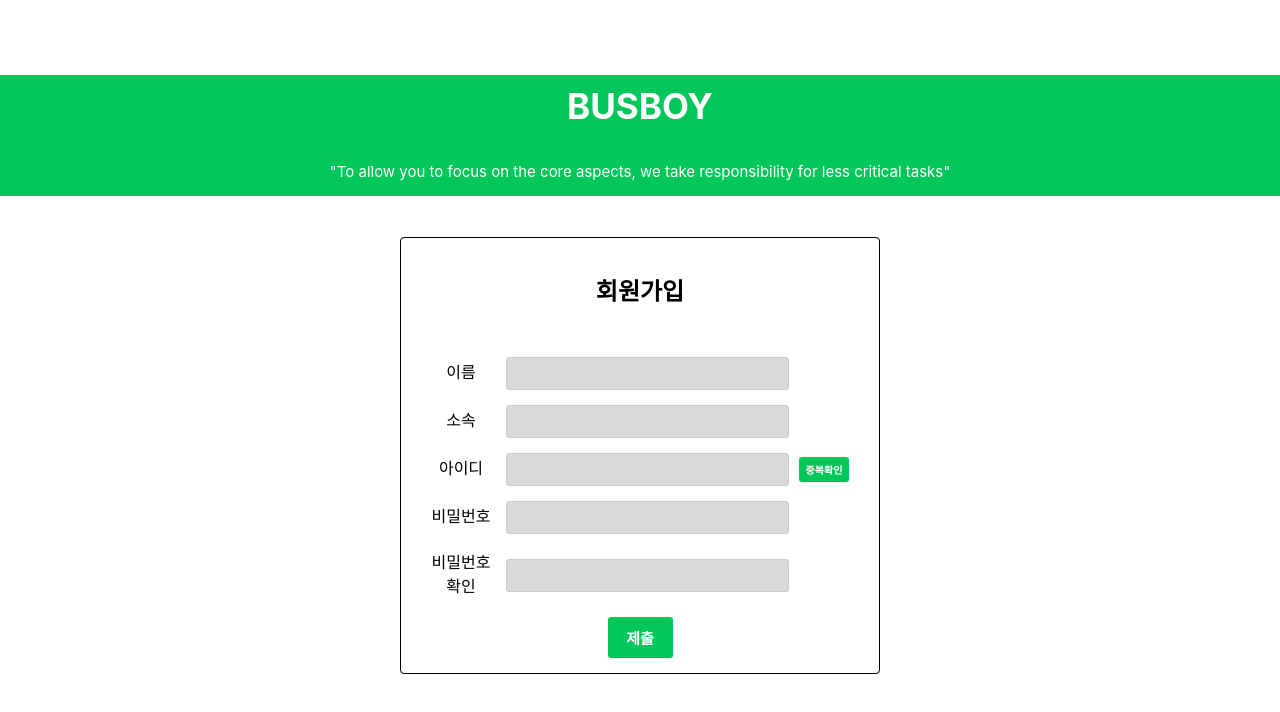
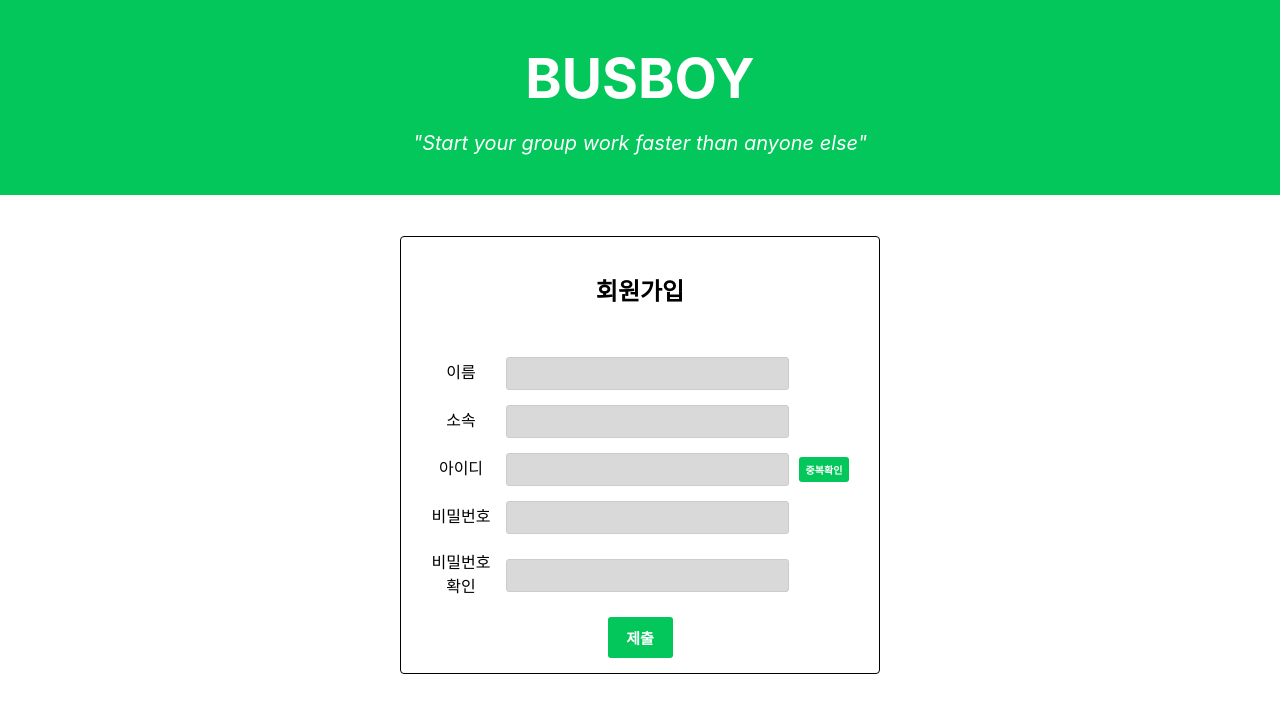
Before and after one commit to franktome/week3_front, a React (Create React App) app: page /Register in a window 1280 px wide. Shown: the top 712 px of the page. Built offline with nearby package versions, Linux system fonts and the light colour scheme.

Commit message:
really done

```diff
--- a/src/Login.js
+++ b/src/Login.js
@@ -93,8 +93,8 @@ const Login = () => {
       <div style={upperHalfStyle}>
         {/* Upper half content */}
         <div style={titleStyle}>BUSBOY</div>
-        <div style={{ textAlign: 'center',color:'white' }}>
-          "To allow you to focus on the core aspects, we take responsibility for less critical tasks"
+        <div style={{ textAlign: 'center',color:'white', fontSize:'20px'}}>
+         <em>"Start your group work faster than anyone else"</em>
         </div>
         {/* ... */}
       </div>
--- a/src/Register.js
+++ b/src/Register.js
@@ -122,7 +122,6 @@ function Register(){
         flexDirection: 'column',
         alignItems: 'center',
         justifyContent: 'center',
-        height: '100vh',
         background: "white",
         overflow: 'hidden',
       };
@@ -132,7 +131,6 @@ function Register(){
         width: '100%',
         padding: '15px',
         textAlign: 'center',
-        marginTop: '-15px',
       };
 
       const lowerHalfStyle = {
@@ -146,24 +144,25 @@ function Register(){
       };
 
       const busboyStyle = {
-        fontSize: '35px',
+        fontSize: '55px',
         fontWeight: 'bold',
         color: 'white',
-        marginTop: '-20px',
-        padding: '15px'
+        marginTop: '20px',
+        padding: '10px'
       };
 
       const motoStyle = {
-        fontSize: '15px',
+        fontSize: '20px',
         color: 'white',
-        paddingTop: '20px',
+        paddingTop: '10px',
+        paddingBottom: '25px',
       };
 
     return (
         <div style={registerStyle}>
             <div style={upperHalfStyle}>
                 <div style={busboyStyle}>BUSBOY</div>
-                <div style={motoStyle}>"To allow you to focus on the core aspects, we take responsibility for less critical tasks"</div>
+                <div style={motoStyle}><em>"Start your group work faster than anyone else"</em></div>
             </div>
             <div style={lowerHalfStyle}>
             <div className='Register' style={{background: "white", borderRadius: '4px',marginTop: '5px',padding: '15px', border: '1px solid #000' }}>
```
